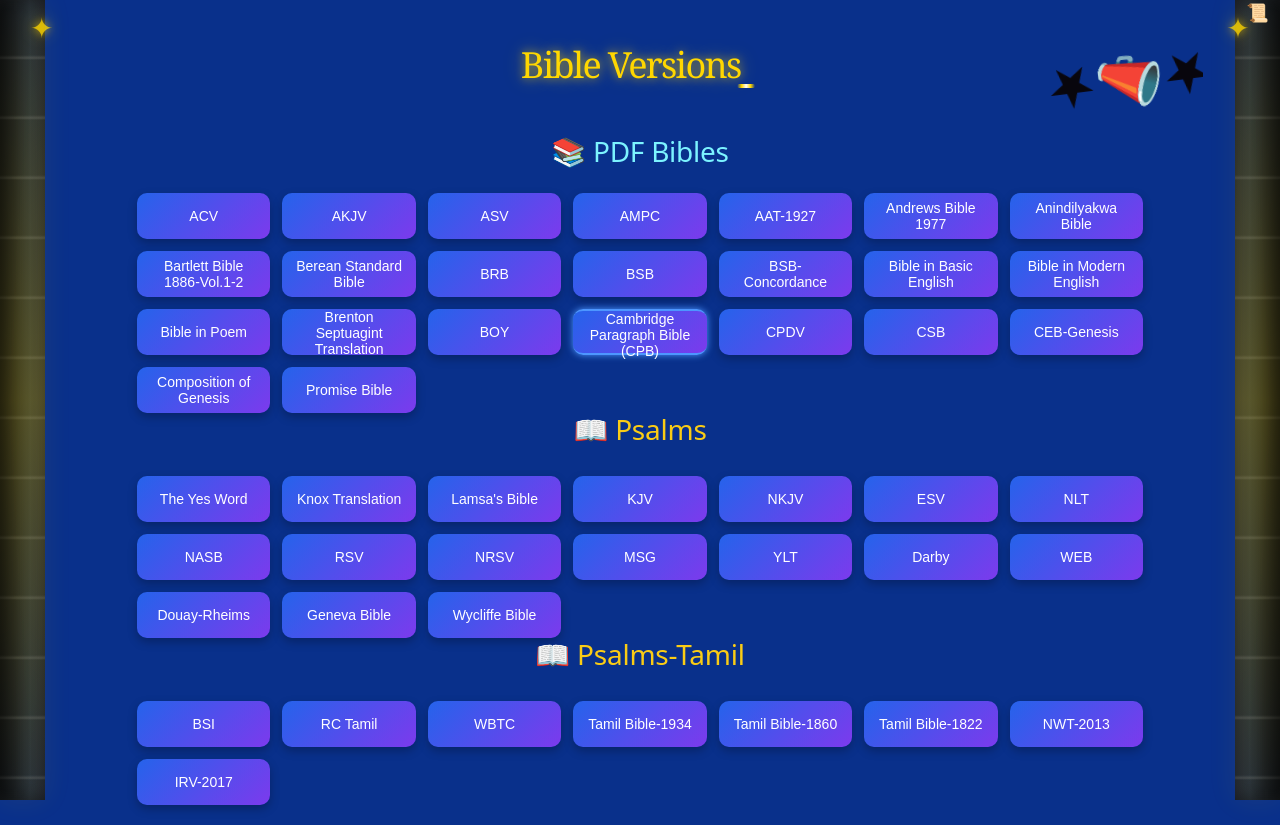
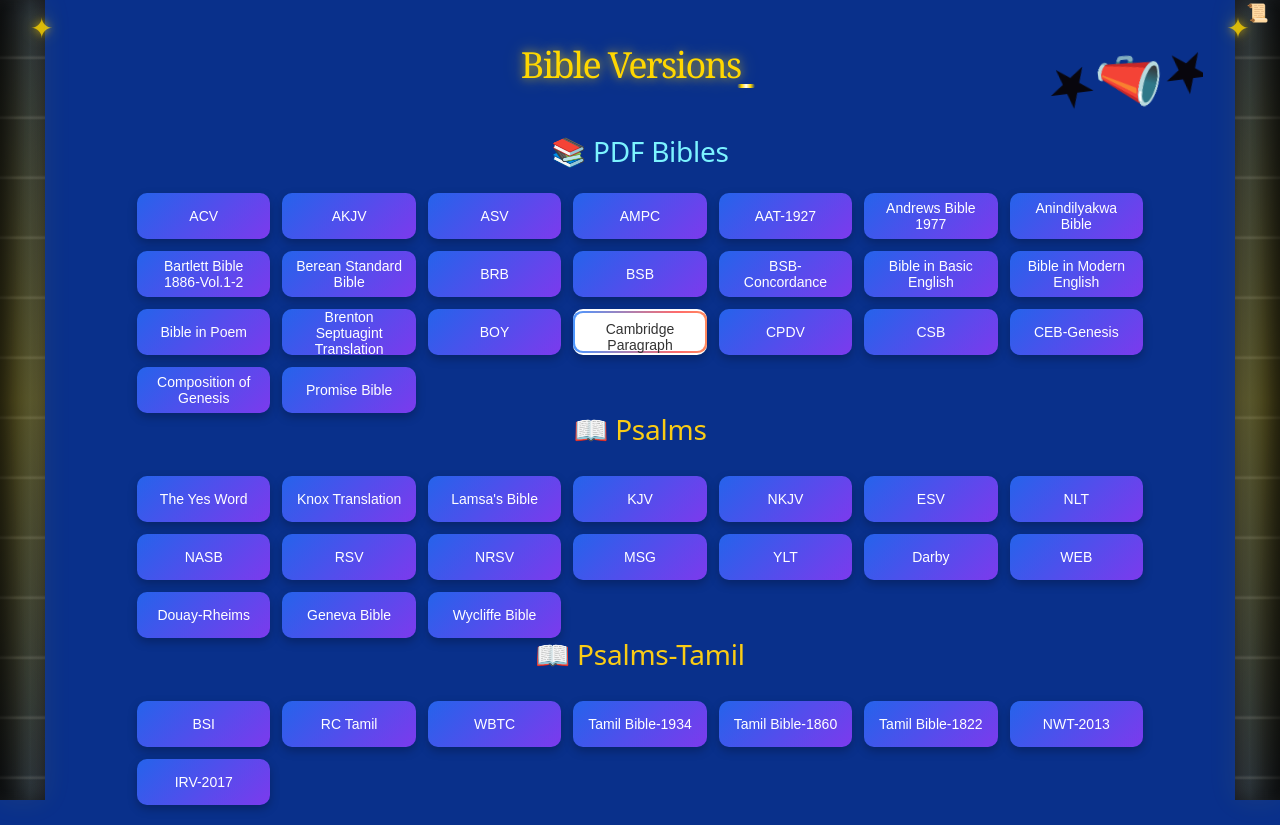
Before and after one commit to Jeevan953/Bible-Versions, a React (Vite) app: page / in a window 1280 px wide. Built offline with nearby package versions, Linux system fonts and the light colour scheme.

Commit message:
Fix PDF paths

```diff
--- a/src/App.css
+++ b/src/App.css
@@ -356,18 +356,51 @@
   }
 }
 
-.cpb-btn {
-  border: 2px solid #4d96ff;
+ .cpb-btn {
+  position: relative;
+  padding: 10px 18px;
+  background: #fff;
+  color: #333;
+  border: 2px solid transparent;
   border-radius: 10px;
-  animation: pulseBorder 2s infinite;
+  cursor: pointer;
+  overflow: hidden;
+  z-index: 1;
 }
 
-@keyframes pulseBorder {
-  0%, 100% {
-    box-shadow: 0 0 5px #4d96ff;
+.cpb-btn::before {
+  content: "";
+  position: absolute;
+  inset: -2px;
+  border-radius: 10px;
+  background: linear-gradient(
+    90deg,
+    #ff6b6b,
+    #ffd93d,
+    #6bcB77,
+    #4d96ff,
+    #ff6b6b
+  );
+  background-size: 300% 300%;
+  animation: borderMove 4s linear infinite;
+  z-index: -2;
+}
+
+.cpb-btn::after {
+  content: "";
+  position: absolute;
+  inset: 2px;
+  background: white;
+  border-radius: 8px;
+  z-index: -1;
+}
+
+@keyframes borderMove {
+  0% {
+    background-position: 0% 50%;
   }
 
-  50% {
-    box-shadow: 0 0 15px #4d96ff;
+  100% {
+    background-position: 300% 50%;
   }
 }
```
